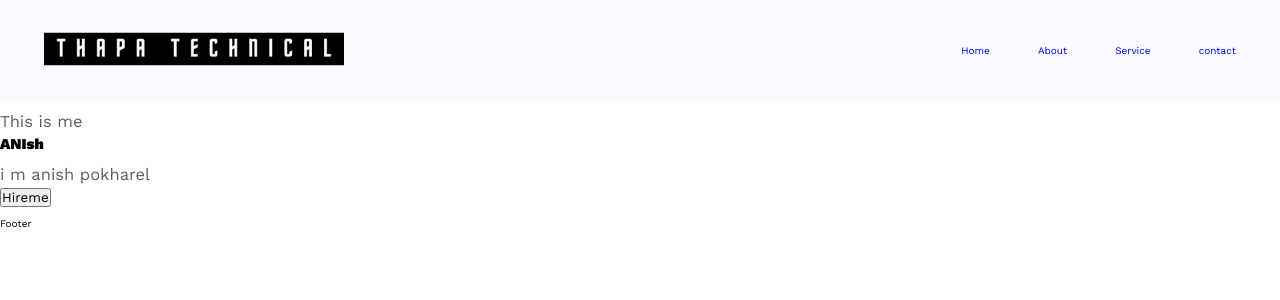
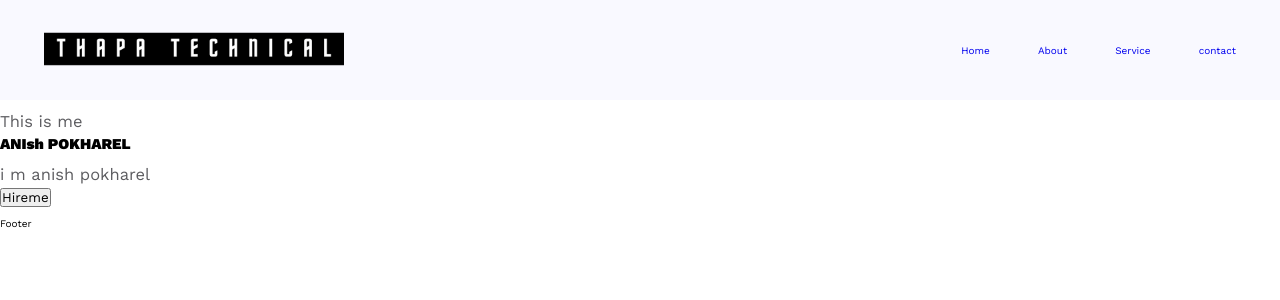
Before and after one commit to anish-pokharel/newwebsite, a React (Vite) app: page / in a window 1280 px wide. Shown: the top 300 px of the page. Built offline with nearby package versions, Linux system fonts and the light colour scheme.

Commit message:
button component start

```diff
--- a/src/Contact.jsx
+++ b/src/Contact.jsx
@@ -4,6 +4,7 @@ const Contact = () => {
   return (
     <>
       <div>contacct</div>
+      <h1>hello from contact</h1>
     </>
   );
 };
--- a/src/components/HeroSection.jsx
+++ b/src/components/HeroSection.jsx
@@ -1,4 +1,5 @@
 import React from "react";
+import { NavLink } from "react-router-dom";
 import styled from "styled-components";
 
 const HeroSection = () => {
@@ -7,9 +8,12 @@ const HeroSection = () => {
       <div className="container grid grid-two-column">
         <div className="section-hero-data">
           <p className="hero-top-data">This is me</p>
-          <h1 className="hero-hading">ANIsh</h1>
+          <h1 className="hero-hading">ANIsh POKHAREL</h1>
           <p className="hero-para">i m anish pokharel</p>
-          <button className="btn hire-me-btn">Hireme</button>
+          <button className="btn hire-me-btn">
+            <NavLink to="/contact" />
+            Hireme
+          </button>
         </div>
         <div className="section-hero-image">
           <picture>
```
